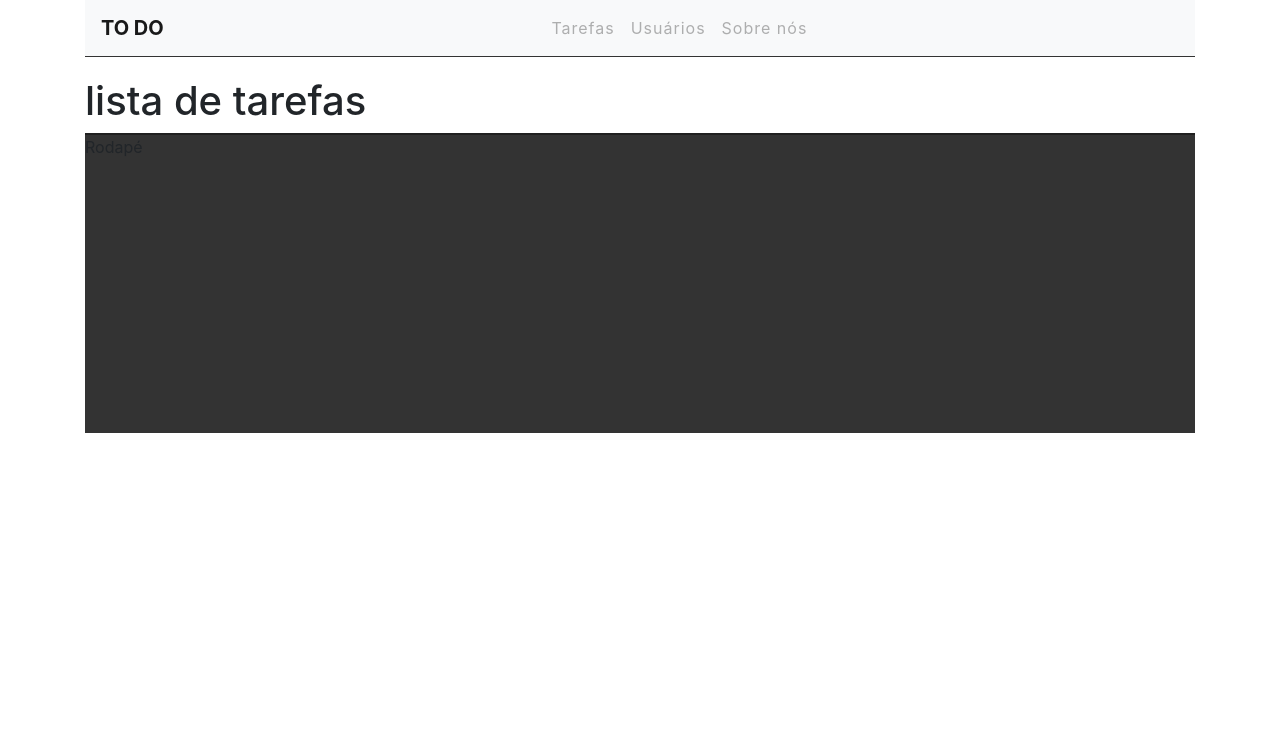
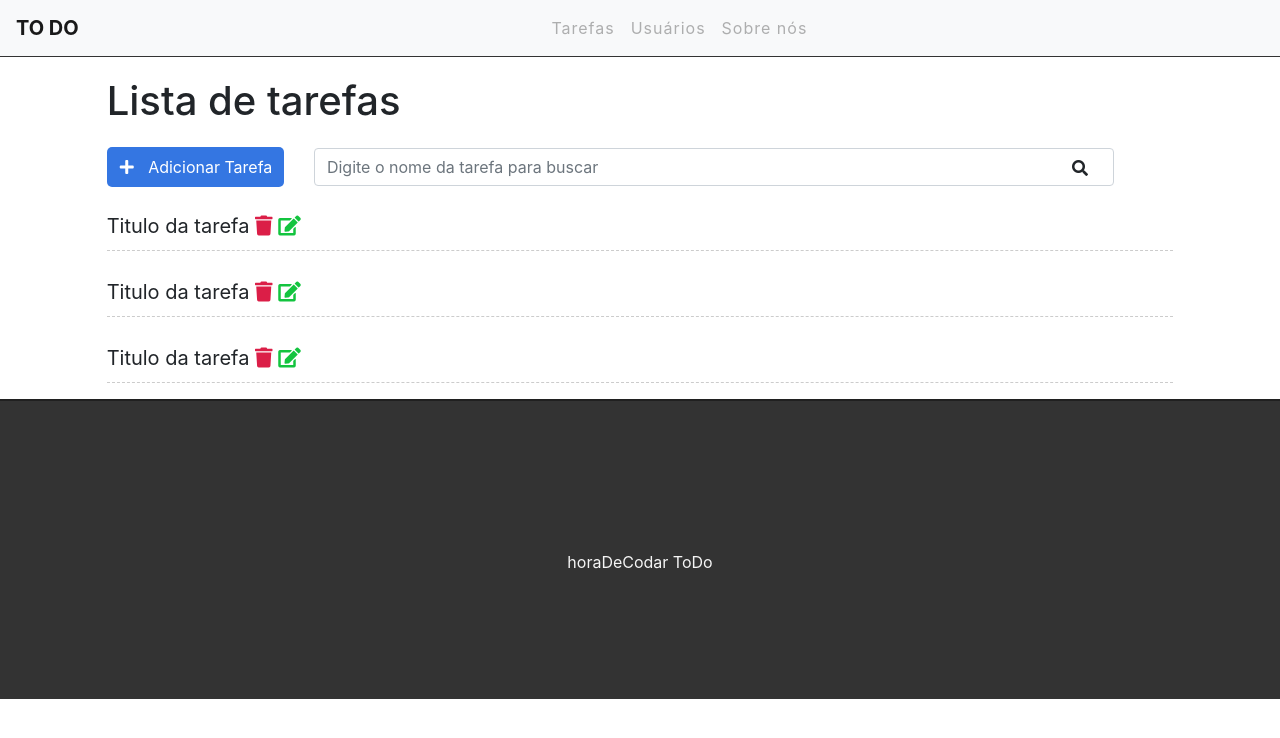
Before and after one commit to macindex/django-todo, a Django app: template todo/tasks/templates/list.html in a window 1280 px wide. Shown: the top 738 px of the page. Run offline with Django 3.2, Linux system fonts and the light colour scheme; the template is opened without the code that fills it, so the values that code supplies are empty; some libraries are stand-ins or nearby versions.

Commit message:
criando layout da aplicacao

```diff
--- a/todo/tasks/static/CSS/styles.css
+++ b/todo/tasks/static/CSS/styles.css
@@ -62,7 +62,6 @@
 
 .task-list {
 	padding-left: 0;
-
 }
 
 .task-item {
@@ -73,7 +72,7 @@
 	border-bottom: 1px dashed #ccc;
 }
 
-.fas.fa-trash, .fas.fa-edit {
+.fas.fa-trash .fas.fa-edit {
 	cursor: pointer;
 	margin: 5px;
 	font-size: 20px;
@@ -88,7 +87,7 @@
 	color: #13c43f;
 }
 
-
+/* roda-pe */
 footer {
 	background-color: #333;
 	height: 300px;
@@ -101,9 +100,3 @@ footer p {
 	top: 50%;
 	position: relative;
 }
-
-
-
-
-
-*/
--- a/todo/tasks/templates/base.html
+++ b/todo/tasks/templates/base.html
@@ -6,11 +6,11 @@
     <meta name="viewport" content="width=device-width, initial-scale=1.0">
     <title>{% block title %}{% endblock %}</title>
     <link rel="stylesheet" href="https://stackpath.bootstrapcdn.com/bootstrap/4.5.2/css/bootstrap.min.css" integrity="sha384-JcKb8q3iqJ61gNV9KGb8thSsNjpSL0n8PARn9HuZOnIxN0hoP+VmmDGMN5t9UJ0Z" crossorigin="anonymous">
+    <link rel="stylesheet" href="https://use.fontawesome.com/releases/v5.7.2/css/all.css" integrity="sha384-fnmOCqbTlWIlj8LyTjo7mOUStjsKC4pOpQbqyi7RrhN7udi9RwhKkMHpvLbHG9Sr" crossorigin="anonymous">
     <link rel="stylesheet" href="{% static 'css/styles.css' %}">
-
 </head>
 <body>
-<div class="container">
+  <div class="container-fluid">
     <nav class="navbar navbar-expand-lg navbar-light bg-light">
         <a class="navbar-brand" href="#">TO DO</a>
         <button class="navbar-toggler" type="button" data-toggle="collapse" data-target="#navbarSupportedContent" aria-controls="navbarSupportedContent" aria-expanded="false" aria-label="Toggle navigation">
@@ -31,10 +31,9 @@
           </ul>
         </div>
       </nav>
-     {% block content %}
-     {% endblock %}
+     {% block content %}{% endblock %}
     <footer>
-        Rodapé
+      <p>horaDeCodar ToDo</p>
 	</footer>
 
 </div>
--- a/todo/tasks/templates/list.html
+++ b/todo/tasks/templates/list.html
@@ -1,8 +1,38 @@
 {% extends 'base.html' %}
 
-{% block title %}Lista de tarefas 	{% endblock %}
+{% block title %}Title - Lista de tarefas{% endblock %}
 
 {% block content %}
 
-<h1>lista de tarefas</h1>
+<div class="offset-1 col-10 list-div">
+	<h1>Lista de tarefas</h1>
+	<div class="col-2 add-div">
+		<i class="fas fa-plus"></i> Adicionar Tarefa
+	</div>
+    <div class="col-9 search-div">
+        <input class="form-control" type="text" id="search" name="search" placeholder="Digite o nome da tarefa para buscar">
+        <i class="fas fa-search"></i>
+    </div>
+        <ul class="task-list">
+            <li class="task-item">
+                <span>Titulo da tarefa</span>
+                <span><i class="fas fa-trash"></i></span>
+                <span><i class="fas fa-edit"></i></span>
+            </li>
+        </ul>
+        <ul class="task-list">
+            <li class="task-item">
+                <span>Titulo da tarefa</span>
+                <span><i class="fas fa-trash"></i></span>
+                <span><i class="fas fa-edit"></i></span>
+            </li>
+        </ul>
+        <ul class="task-list">
+            <li class="task-item">
+                <span>Titulo da tarefa</span>
+                <span><i class="fas fa-trash"></i></span>
+                <span><i class="fas fa-edit"></i></span>
+            </li>
+        </ul>
+    </div>
 {% endblock %}
--- a/todo/tasks/urls.py
+++ b/todo/tasks/urls.py
@@ -5,4 +5,5 @@ from . import views
 urlpatterns = [
 	path('helloworld', views.helloworld),
 	path('', views.taskList, name='task-list'),
+	path('yourname/<str:name>', views.yourName, name='your-name'),
 ]
--- a/todo/tasks/views.py
+++ b/todo/tasks/views.py
@@ -3,8 +3,10 @@ from django.shortcuts import render
 from django.http import HttpResponse
 
 def helloworld(request):
-	return HttpResponse('world')
-
+	return HttpResponse('Hello world!')
 
 def taskList(request):
 	return render(request, 'tasks/list.html')
+
+def yourName(request, name):
+	return render(request, 'tasks/yourname.html', {'name': name})
```
Also changed, not shown: todo/db.sqlite3 (deleted).
